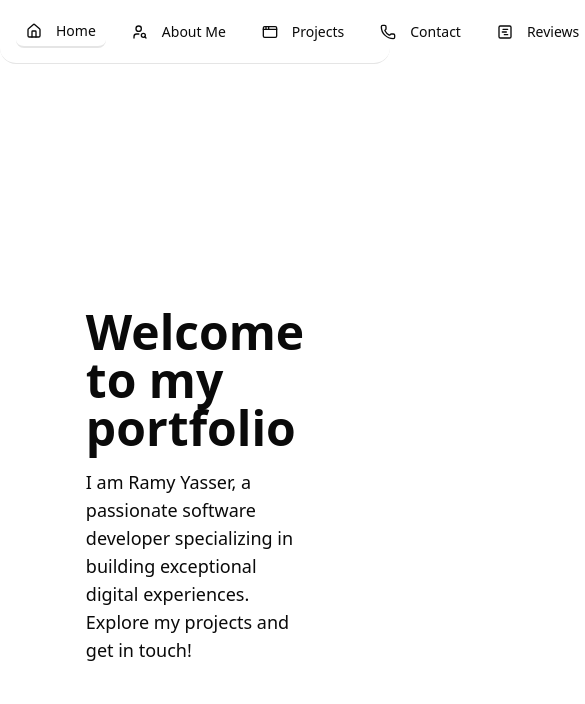
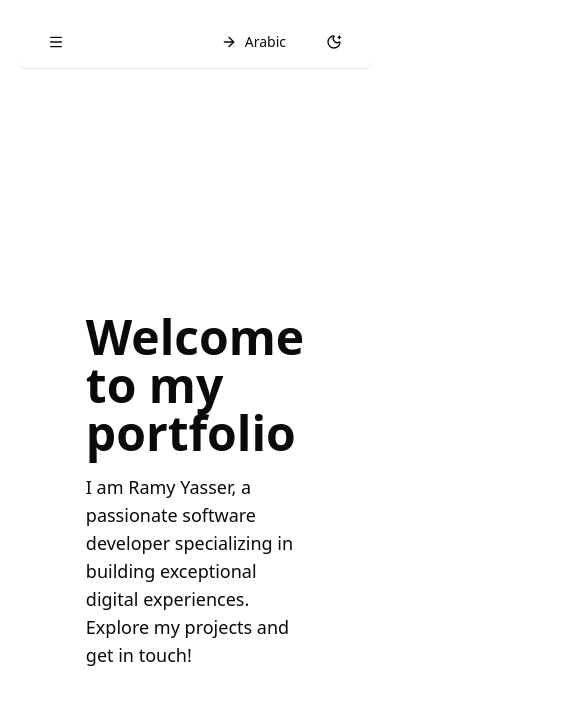
Before and after one commit to ZingerEngineer/ramy-yasser-portfolio-reactjs, a React (Vite) app: page / in a window 390 px wide. Shown: the top 704 px of the page, 585 px wide, since content can reach past the window. Built offline with nearby package versions, Linux system fonts and the light colour scheme.

Commit message:
[Layout Enhancement] Navigation Bar Revamp: - Added responsiveness to navigation bar to support desktop, portrait, mobile sizes. - Enhanced rendering based on screen sizes instead of relying on visibility only.

```diff
--- /dev/null
+++ b/src/components/customUi/NavDrawer.tsx
@@ -0,0 +1,65 @@
+import { MenuIcon } from 'lucide-react';
+import { useState } from 'react';
+import { cn, getIconComponent } from '@/lib/utils';
+import type { NavigationTabLabels } from '@/types/global';
+import { CoolLink } from '../customUi/CoolLink';
+import type { NavigationBarProps } from '../layout/NavigationBar';
+import { Button } from '../ui/button';
+
+interface NavigationDrawerProps extends Omit<NavigationBarProps, 'children' | 'className'> {
+	buttonClassName?: string;
+	drawerClassName?: string;
+	activePath: string;
+	updateActivePath: (path: string) => void;
+}
+
+export default function NavDrawer({
+	buttonClassName,
+	drawerClassName,
+	navigationTabs,
+	tabLabels,
+	activePath,
+	updateActivePath,
+}: NavigationDrawerProps) {
+	const [isOpen, setIsOpen] = useState(false);
+	return (
+		<div>
+			<Button
+				className={cn(buttonClassName)}
+				type="button"
+				variant="ghost"
+				onClick={() => setIsOpen((prev) => !prev)}
+			>
+				<MenuIcon className="w-6 h-6" />
+			</Button>
+			<div
+				className={cn(
+					'absolute w-full left-0 right-0 z-10 px-4',
+					!isOpen ? 'max-h-0 overflow-hidden' : 'max-h-screen p-4',
+					'drawer flex bg-white dark:bg-black rounded-lg mt-2  transition-all duration-300',
+					drawerClassName,
+				)}
+			>
+				<ul className="flex w-full flex-col justify-center gap-4">
+					{navigationTabs.map((tab) => {
+						const Icon = getIconComponent(tab.icon);
+						return (
+							<li key={tab.label}>
+								<CoolLink
+									onClick={() => updateActivePath(tab.href)}
+									className={cn('rounded-md w-full', activePath === tab.href ? 'border-b-2 ' : '')}
+									to={tab.href}
+									variant="ghost"
+									size="sm"
+								>
+									<Icon className="w-6 h-6 mr-2" />
+									{tabLabels[tab.label.toLowerCase() as keyof NavigationTabLabels]}
+								</CoolLink>
+							</li>
+						);
+					})}
+				</ul>
+			</div>
+		</div>
+	);
+}
--- a/src/components/layout/LanguageSwitcher.tsx
+++ b/src/components/layout/LanguageSwitcher.tsx
@@ -2,7 +2,10 @@
 // Migrated from: ramy-yasser-portfolio/src/components/LanguageSwitcher.tsx
 // Language switcher component for i18n
 
+import { ArrowRight } from 'lucide-react';
+import { useId } from 'react';
 import { useLocale } from '@/context/LocaleContext';
+import { cn } from '@/lib/utils';
 import { Button } from '../ui/button';
 
 export default function LanguageSwitcher() {
@@ -14,8 +17,29 @@ export default function LanguageSwitcher() {
 	}
 
 	return (
-		<Button variant="ghost" onClick={switchLocale}>
-			{locale === 'en' ? 'Switch to Arabic' : 'غير إلى الإنجليزية'}
-		</Button>
+		<>
+			<Button
+				id={`${useId()}-language-switcher-full`}
+				className="hidden lg:flex rounded-md"
+				variant="ghost"
+				onClick={switchLocale}
+			>
+				{locale === 'en' ? 'Switch to Arabic' : 'غير إلى الإنجليزية'}
+			</Button>
+			<Button
+				id={`${useId()}-language-switcher-compact`}
+				className="flex lg:hidden rounded-md"
+				variant="ghost"
+				onClick={switchLocale}
+			>
+				<ArrowRight
+					className={cn(
+						'w-6 h-6 transition-transform duration-300',
+						locale === 'en' ? 'rotate-0' : 'rotate-180',
+					)}
+				/>
+				{locale === 'en' ? 'Arabic' : 'الإنجليزية'}
+			</Button>
+		</>
 	);
 }
--- a/src/components/layout/Layout.tsx
+++ b/src/components/layout/Layout.tsx
@@ -24,7 +24,7 @@ export function Layout({ children }: LayoutProps) {
 	};
 
 	return (
-		<div className="min-h-screen bg-background">
+		<div className="min-h-screen bg-background p-4">
 			<NavigationBar navigationTabs={navigationBarStatics} tabLabels={tabLabels}>
 				<div className="flex items-center gap-2">
 					<LanguageSwitcher />
--- a/src/components/layout/NavigationBar.tsx
+++ b/src/components/layout/NavigationBar.tsx
@@ -1,71 +1,58 @@
-// src/components/layout/NavigationBar.tsx
-// Migrated from: ramy-yasser-portfolio/src/components/NavigationBar.tsx
-// Main navigation bar component
-
-import * as LucideIcons from 'lucide-react';
-import { useCallback, useState } from 'react';
+import { useEffect, useId, useState } from 'react';
 import { useLocation } from 'react-router-dom';
-import { cn } from '@/lib/utils';
+import { cn, getActivePath, getIconComponent } from '@/lib/utils';
 import type { NavigationTab, NavigationTabLabels } from '@/types/global';
 import { CoolLink } from '../customUi/CoolLink';
+import NavDrawer from '../customUi/NavDrawer';
 
-type NavigationBarType = 'default' | 'compact';
+/* ------------------------------------------------------------
+   Hook: useBreakpoint
+   Returns: 'desktop' | 'tablet' | 'mobile'
+------------------------------------------------------------ */
+function useBreakpoint() {
+	const [width, setWidth] = useState(window.innerWidth);
 
-interface NavigationBarProps {
-	className?: string;
-	navigationTabs: NavigationTab[];
-	type?: NavigationBarType;
-	children?: React.ReactNode;
-	tabLabels: NavigationTabLabels;
+	useEffect(() => {
+		const handleResize = () => setWidth(window.innerWidth);
+		window.addEventListener('resize', handleResize);
+		return () => window.removeEventListener('resize', handleResize);
+	}, []);
+
+	if (width >= 1024) return 'desktop';
+	if (width >= 768) return 'tablet';
+	return 'mobile';
 }
 
-export default function NavigationBar({
+/* ------------------------------------------------------------
+   Subcomponents
+------------------------------------------------------------ */
+
+interface NavLayoutProps {
+	navigationTabs: NavigationTab[];
+	tabLabels: NavigationTabLabels;
+	activePath: string;
+	setActivePath: (path: string) => void;
+	children?: React.ReactNode;
+}
+
+/* Desktop version */
+function DesktopNav({
 	navigationTabs,
-	className,
-	type = 'default',
+	tabLabels,
+	activePath,
+	setActivePath,
 	children,
-	tabLabels,
-}: NavigationBarProps) {
-	const location = useLocation();
-	const pathname = location.pathname;
-
-	const getActivePath = useCallback((path: string) => {
-		const pageName = path.split('/')[1];
-		return pageName ? `/${pageName}` : '/';
-	}, []);
-
-	const [activePath, setActivePath] = useState<string>(getActivePath(pathname));
-
-	const getIconComponent = (iconName: string) => {
-		const IconComponent = (
-			LucideIcons as unknown as Record<string, React.ComponentType<{ className?: string }>>
-		)[
-			iconName
-				.split('-')
-				.map((word) => word.charAt(0).toUpperCase() + word.slice(1))
-				.join('')
-		];
-		return IconComponent || LucideIcons.Circle;
-	};
-
+}: NavLayoutProps) {
 	return (
-		<nav
-			className={
-				cn(
-					'w-full flex items-center justify-between rounded-2xl px-4 py-2 border-b bg-white dark:bg-black',
-					type === 'compact' ? 'h-12' : 'h-16',
-					className,
-				) || undefined
-			}
-		>
+		<div className="flex w-full items-center justify-between">
 			<ul className="flex items-center gap-4">
 				{navigationTabs.map((tab) => {
 					const Icon = getIconComponent(tab.icon);
 					return (
 						<li key={tab.label}>
 							<CoolLink
-								onClick={() => setActivePath(tab.href)}
-								className={cn(activePath === tab.href ? 'border-b-2 ' : '')}
+								onClick={() => setActivePath(getActivePath(tab.href))}
+								className={cn('rounded-md', activePath === tab.href && 'border-b-2')}
 								to={tab.href}
 								variant="ghost"
 								size="sm"
@@ -78,6 +65,122 @@ export default function NavigationBar({
 				})}
 			</ul>
 			{children}
+		</div>
+	);
+}
+
+/* Tablet (portrait) version */
+function TabletNav({ navigationTabs, activePath, setActivePath, children }: NavLayoutProps) {
+	return (
+		<div className="flex w-full items-center justify-between">
+			<ul className="flex items-center gap-4">
+				{navigationTabs.map((tab) => {
+					const Icon = getIconComponent(tab.icon);
+					return (
+						<li key={tab.label}>
+							<CoolLink
+								onClick={() => setActivePath(getActivePath(tab.href))}
+								className={cn('rounded-md', activePath === tab.href && 'border-b-2')}
+								to={tab.href}
+								variant="ghost"
+								size="sm"
+							>
+								<Icon className="w-6 h-6" />
+							</CoolLink>
+						</li>
+					);
+				})}
+			</ul>
+			{children}
+		</div>
+	);
+}
+
+/* Mobile version (drawer) */
+function MobileNav({
+	navigationTabs,
+	tabLabels,
+	activePath,
+	setActivePath,
+	children,
+}: NavLayoutProps) {
+	return (
+		<div className="flex w-full items-center justify-between">
+			<NavDrawer
+				navigationTabs={navigationTabs}
+				tabLabels={tabLabels}
+				activePath={activePath}
+				updateActivePath={setActivePath}
+			/>
+			{children}
+		</div>
+	);
+}
+
+/* ------------------------------------------------------------
+   Main Component: NavigationBar
+------------------------------------------------------------ */
+
+export interface NavigationBarProps {
+	className?: string;
+	navigationTabs: NavigationTab[];
+	children?: React.ReactNode;
+	tabLabels: NavigationTabLabels;
+}
+
+export default function NavigationBar({
+	navigationTabs,
+	className,
+	children,
+	tabLabels,
+}: NavigationBarProps) {
+	const location = useLocation();
+	const pathname = location.pathname;
+	const id = useId();
+	const breakpoint = useBreakpoint();
+
+	const [activePath, setActivePath] = useState(() => getActivePath(pathname));
+
+	return (
+		<nav
+			id={`${id}-navigation`}
+			className={cn(
+				'relative flex items-center justify-between rounded-lg px-4 py-2 border-b bg-white dark:bg-black',
+				className,
+			)}
+		>
+			{breakpoint === 'desktop' && (
+				<DesktopNav
+					navigationTabs={navigationTabs}
+					tabLabels={tabLabels}
+					activePath={activePath}
+					setActivePath={setActivePath}
+				>
+					{children}
+				</DesktopNav>
+			)}
+
+			{breakpoint === 'tablet' && (
+				<TabletNav
+					navigationTabs={navigationTabs}
+					tabLabels={tabLabels}
+					activePath={activePath}
+					setActivePath={setActivePath}
+				>
+					{children}
+				</TabletNav>
+			)}
+
+			{breakpoint === 'mobile' && (
+				<MobileNav
+					navigationTabs={navigationTabs}
+					tabLabels={tabLabels}
+					activePath={activePath}
+					setActivePath={setActivePath}
+				>
+					{children}
+				</MobileNav>
+			)}
 		</nav>
 	);
 }
--- a/src/components/layout/ThemeToggle.tsx
+++ b/src/components/layout/ThemeToggle.tsx
@@ -10,7 +10,7 @@ export default function ThemeToggle() {
 	const { theme, toggleTheme } = useTheme();
 
 	return (
-		<Button type="button" variant="ghost" onClick={toggleTheme}>
+		<Button className="rounded-md" type="button" variant="ghost" onClick={toggleTheme}>
 			{theme === 'dark' ? <Sun className="w-6 h-6" /> : <MoonStar className="w-6 h-6" />}
 		</Button>
 	);
--- a/src/lib/utils.ts
+++ b/src/lib/utils.ts
@@ -1,6 +1,24 @@
 import { type ClassValue, clsx } from 'clsx';
+import * as LucideIcons from 'lucide-react';
 import { twMerge } from 'tailwind-merge';
 
-export function cn(...inputs: ClassValue[]) {
+export const cn = (...inputs: ClassValue[]) => {
 	return twMerge(clsx(inputs));
+};
+
+export const getIconComponent = (iconName: string) => {
+	const IconComponent = (
+		LucideIcons as unknown as Record<string, React.ComponentType<{ className?: string }>>
+	)[
+		iconName
+			.split('-')
+			.map((word) => word.charAt(0).toUpperCase() + word.slice(1))
+			.join('')
+	];
+	return IconComponent || LucideIcons.Circle;
+};
+
+export const getActivePath = (path: string) => {
+	const pageName = path.split('/')[1];
+	return pageName ? `/${pageName}` : '/';
 }
```
